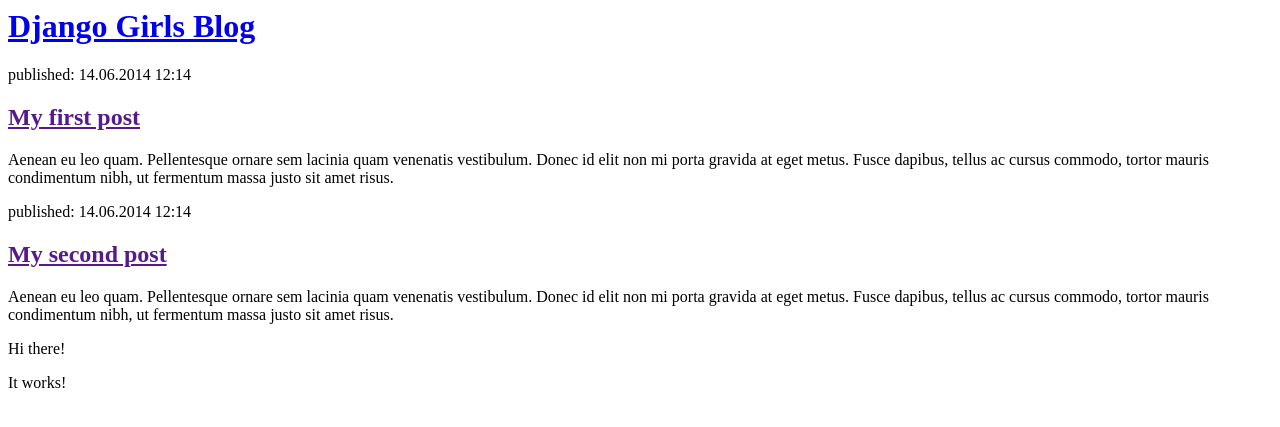
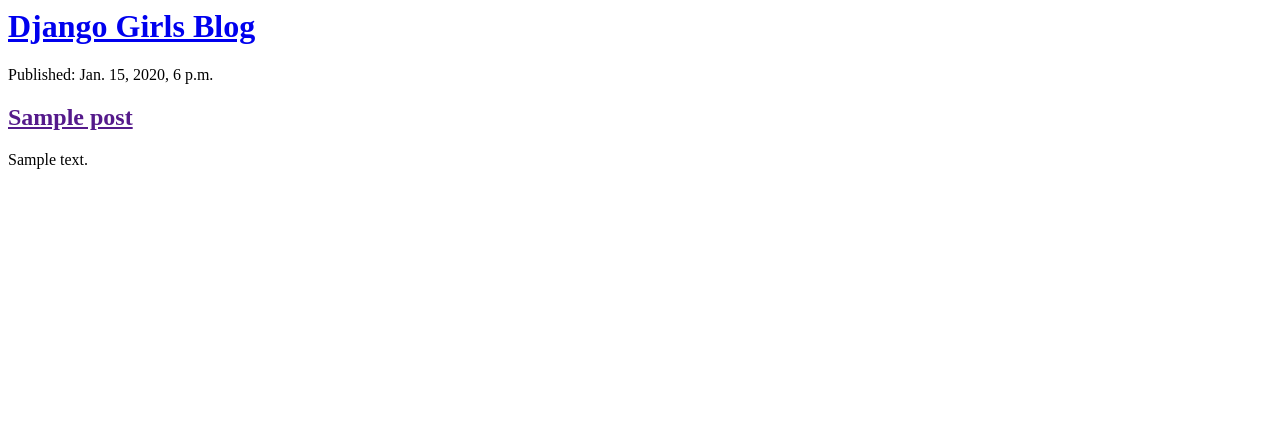
Before and after one commit to KarAdz/my-first-blog, a Django app: template blog/templates/blog/post_list.html in a window 1280 px wide. Shown: the top 427 px of the page. Run offline with Django 3.2, Linux system fonts and the light colour scheme; the template is opened without the code that fills it: values that come from a table or form of the project are taken from there, others are empty; tables that the repository leaves empty hold one stand-in row (values such as "Sample post").

Commit message:
Modified templates to display posts from database(and allowed host blank)

```diff
--- a/blog/templates/blog/post_list.html
+++ b/blog/templates/blog/post_list.html
@@ -6,18 +6,13 @@
         <div>
             <h1><a href="/">Django Girls Blog</a></h1>
         </div>
-        <div>
-            <p>published: 14.06.2014 12:14</p>
-            <h2><a href="">My first post</a></h2>
-            <p>Aenean eu leo quam. Pellentesque ornare sem lacinia quam venenatis vestibulum. Donec id elit non mi porta gravida at eget metus. Fusce dapibus, tellus ac cursus commodo, tortor mauris condimentum nibh, ut fermentum massa justo sit amet risus.</p>
-        </div>
 
-        <div>
-            <p>published: 14.06.2014 12:14</p>
-            <h2><a href="">My second post</a></h2>
-            <p>Aenean eu leo quam. Pellentesque ornare sem lacinia quam venenatis vestibulum. Donec id elit non mi porta gravida at eget metus. Fusce dapibus, tellus ac cursus commodo, tortor mauris condimentum nibh, ut fermentum massa justo sit amet risus.</p>
-        </div>
-        <p>Hi there!</p>
-        <p>It works!</p>
+        {% for post in posts %}
+            <div>
+                <p>Published: {{ post.published_date }}</p>
+                <h2><a href="">{{ post.title }}</a></h2>
+                <p>{{ post.text|linebreaksbr }}</p>
+            </div>
+        {% endfor %}
     </body>
 </html>
--- a/blog/views.py
+++ b/blog/views.py
@@ -1,5 +1,8 @@
 from django.shortcuts import render
+from django.utils import timezone
+from .models import Post
 
 # Create your views here.
 def post_list(request):
-    return render(request, 'blog/post_list.html', {})
+    posts=Post.objects.filter(published_date__lte=timezone.now()).order_by('published_date')
+    return render(request, 'blog/post_list.html', {'posts':posts})
--- a/mysite/settings.py
+++ b/mysite/settings.py
@@ -25,8 +25,8 @@ SECRET_KEY = 'n1+vmqz@1^x*r2f7%+z=h+cw2%&m$(ycxt48ngdua3vlx%r5md'
 # SECURITY WARNING: don't run with debug turned on in production!
 DEBUG = True
 
-ALLOWED_HOSTS = ['127.0.0.1', 'pythonanywhere.com']
-# ALLOWED_HOSTS = []
+# ALLOWED_HOSTS = ['127.0.0.1', 'pythonanywhere.com']
+ALLOWED_HOSTS = []
 
 
 
```
